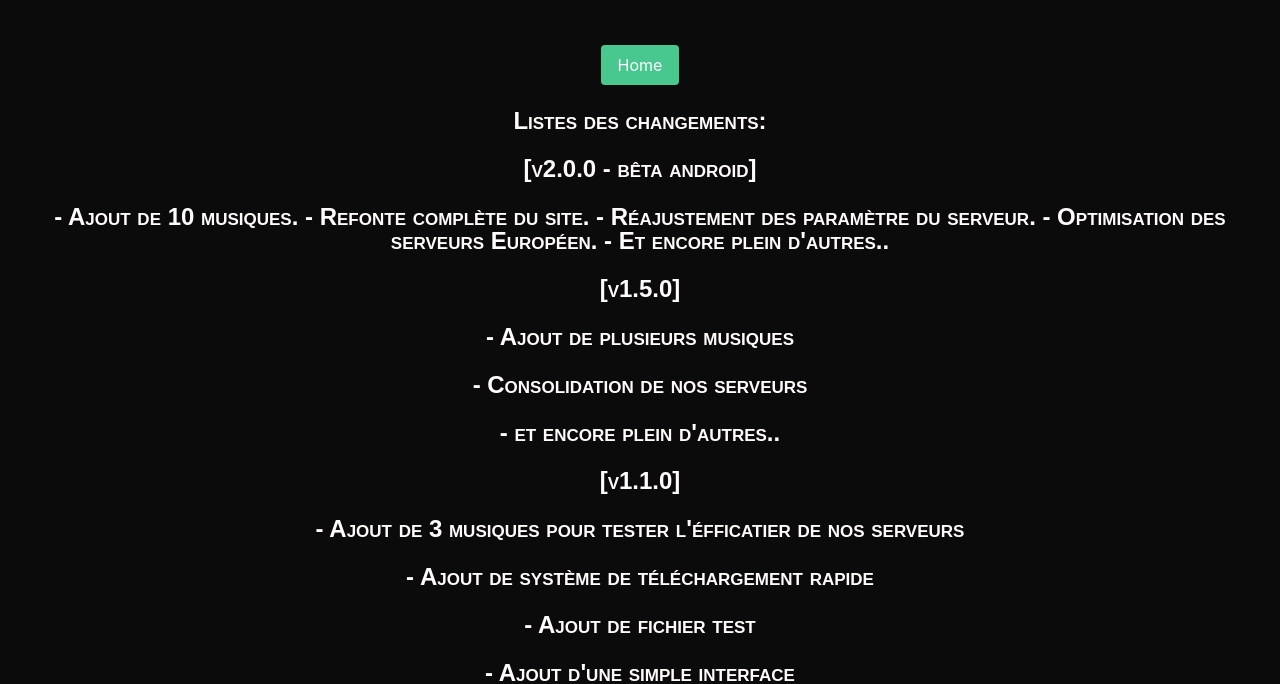
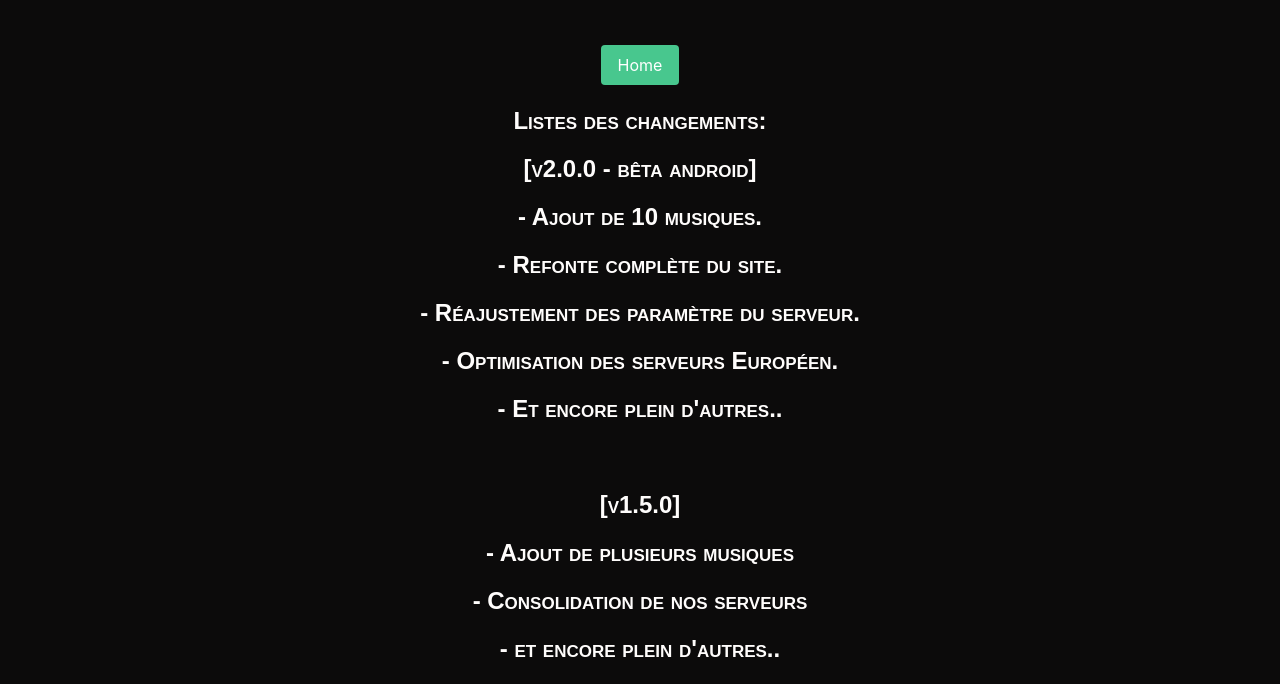
Before and after one commit to ArizakiDev/ElecMusic, a plain HTML site: page pages/patch-note.html in a window 1280 px wide. Shown: the part 116-800 px from the top of the page. Drawn offline with nearby package versions, Linux system fonts and the light colour scheme.

Commit message:
patch-note 2.0

```diff
--- a/pages/patch-note.html
+++ b/pages/patch-note.html
@@ -29,11 +29,11 @@
 <h3>
     Listes des changements: <br><br>
   [v2.0.0 - bêta android] <br><br>
-  - Ajout de 10 musiques.
-  - Refonte complète du site.
-  - Réajustement des paramètre du serveur.
-  - Optimisation des serveurs Européen.
-  - Et encore plein d'autres..
+  - Ajout de 10 musiques. <br> <br>
+  - Refonte complète du site. <br> <br>
+  - Réajustement des paramètre du serveur. <br> <br>
+  - Optimisation des serveurs Européen. <br> <br>
+  - Et encore plein d'autres.. <br> <br>
   <br><br>
 
   [v1.5.0]<br><br>
```
